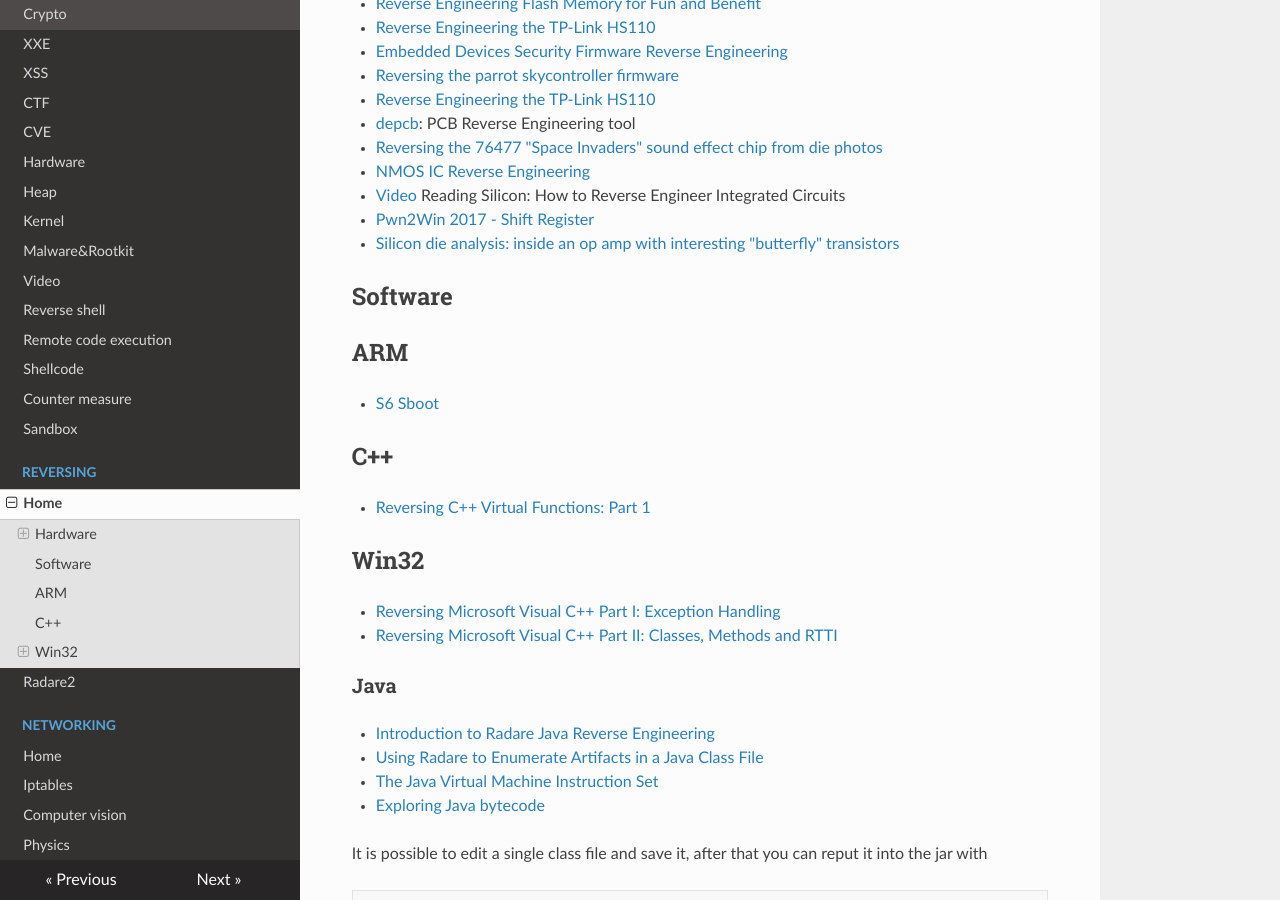
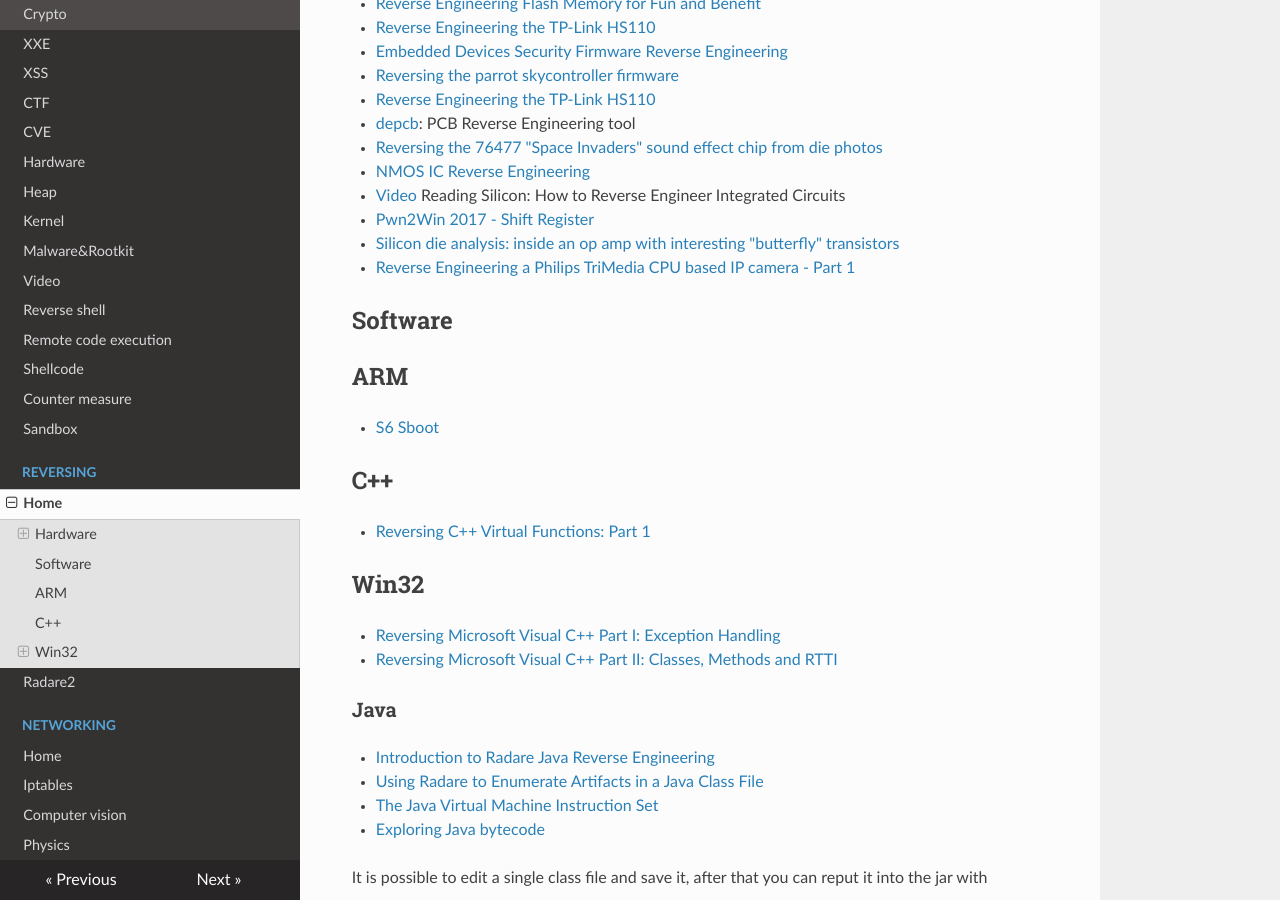
Before and after one commit to gipi/low-level, an MkDocs documentation site: the page built from docs/reversing/reversing.md, in a window 1280 px wide and 900 px high, scrolled down 850 px. Built offline with MkDocs 1.6.1, drawn with Linux system fonts in a browser that asks for light colours; nearby versions of some CDN libraries; old or Windows-style settings are respelled for this version of MkDocs.

Commit message:
Update reversing.md

```diff
--- a/docs/reversing/reversing.md
+++ b/docs/reversing/reversing.md
@@ -39,7 +39,7 @@
  - [Video](https://www.youtube.com/watch?v=aHx-XUA6f9g) Reading Silicon: How to Reverse Engineer Integrated Circuits
  - [Pwn2Win 2017 - Shift Register](http://blog.dragonsector.pl/2017/10/pwn2win-2017-shift-register.html)
  - [Silicon die analysis: inside an op amp with interesting "butterfly" transistors](http://www.righto.com/2018/06/silicon-die-analysis-op-amp-with.html)
-
+ - [Reverse Engineering a Philips TriMedia CPU based IP camera - Part 1](https://blog.quarkslab.com/reverse-engineering-a-philips-trimedia-cpu-based-ip-camera-part-1.html)
 
 ## Software
 
```
